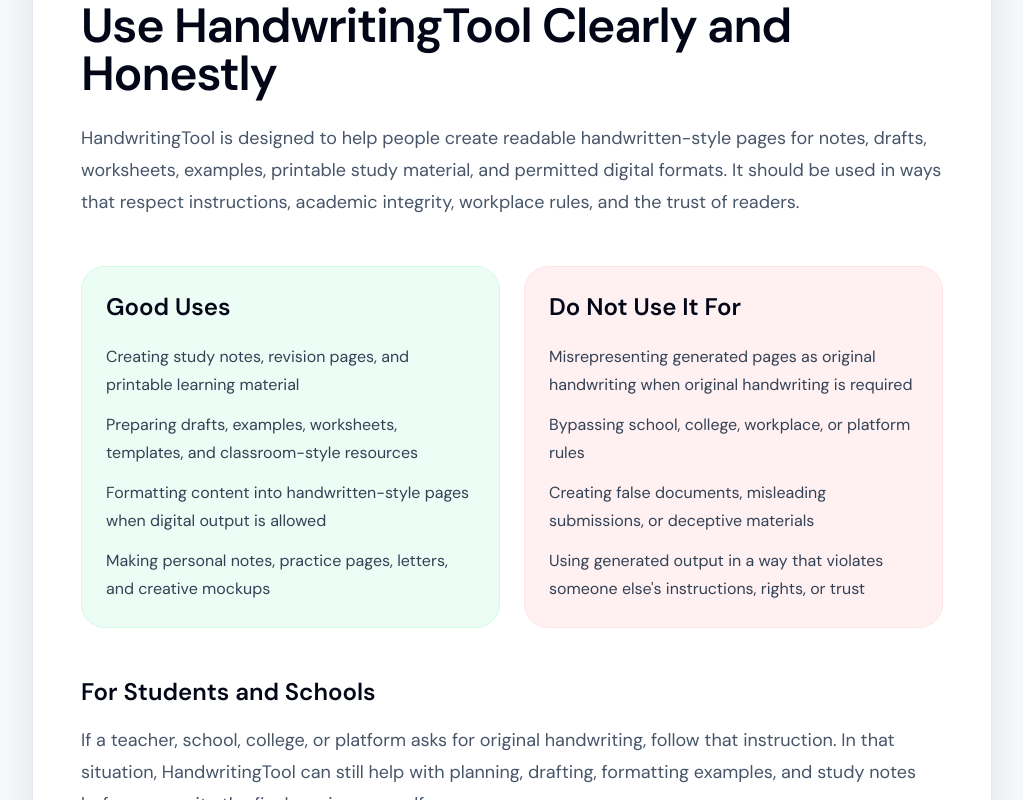
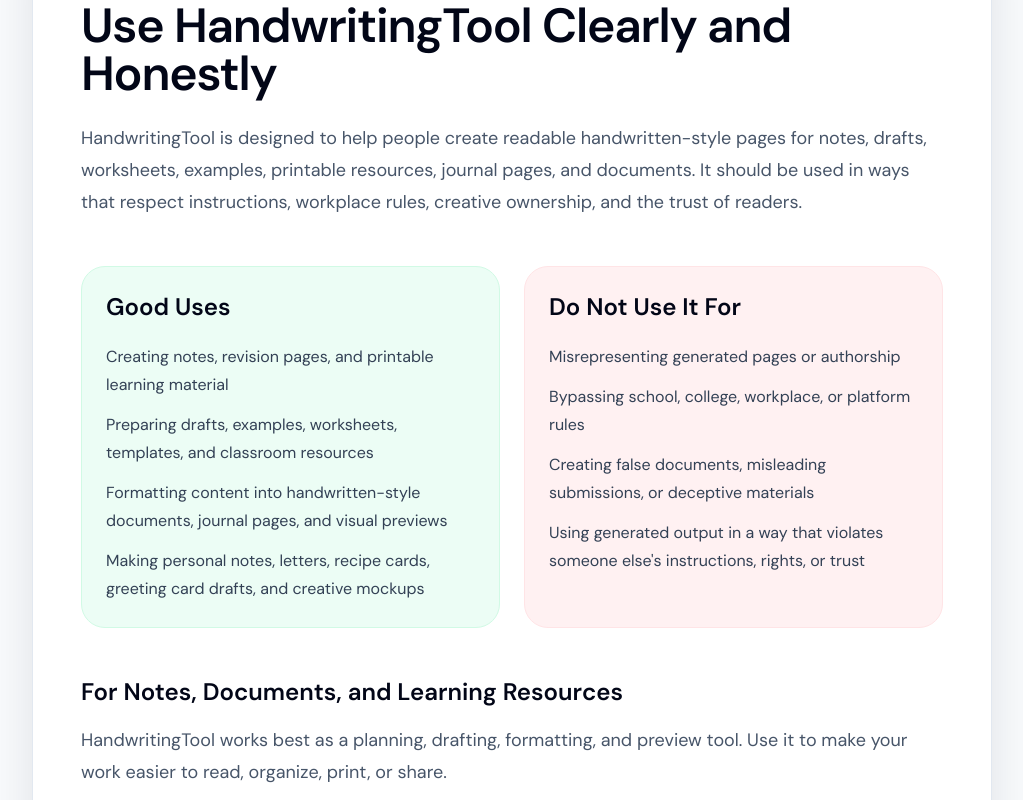
Before and after one commit to handwritingmaker-dotcom/handwriting-tool, a Next.js app: page /responsible-use in a window 1280 px wide. Shown: the part 240-1040 px from the top of the page, without its empty margins (128-1151 px from the left). Built offline with nearby package versions, Linux system fonts and the light colour scheme; a web font is replaced by a local one.

Commit message:
Improve trust and blog metadata

```diff
--- a/app/blog/page.tsx
+++ b/app/blog/page.tsx
@@ -57,7 +57,7 @@
           Guides for better notes, readable pages, and productive work
         </h1>
         <p className="mt-5 text-lg leading-8 text-slate-600">
-          Practical articles for students, teachers, and creators who want cleaner workflows and faster results.
+          Practical articles for writers, teachers, creators, and everyday users who want cleaner workflows and faster results.
         </p>
       </div>
 
--- a/app/layout.tsx
+++ b/app/layout.tsx
@@ -23,7 +23,7 @@
 export const metadata: Metadata = {
   title: "Handwriting Tool - Text to Handwriting Converter Free Online",
   description:
-    "Convert text to handwriting online for free. Create handwritten-style notes, drafts, worksheets, and permitted page formats as PDF, PNG, or JPG.",
+    "Convert text to handwriting online for free. Create handwritten-style notes, drafts, worksheets, journal pages, and documents as PDF, PNG, or JPG.",
   metadataBase: new URL("https://www.handwritingtool.com"),
   icons: {
     icon: "/favicon.png",
@@ -36,7 +36,7 @@
   openGraph: {
     title: "Handwriting Tool - Text to Handwriting Converter Free Online",
     description:
-      "Convert text to handwriting online for free. Create handwritten-style notes, drafts, worksheets, and permitted page formats as PDF, PNG, or JPG.",
+      "Convert text to handwriting online for free. Create handwritten-style notes, drafts, worksheets, journal pages, and documents as PDF, PNG, or JPG.",
     url: "/",
     siteName: "Handwriting Tool",
     type: "website",
@@ -46,7 +46,7 @@
     card: "summary_large_image",
     title: "Handwriting Tool - Text to Handwriting Converter Free Online",
     description:
-      "Convert text to handwriting online for free. Create handwritten-style notes, drafts, worksheets, and permitted page formats as PDF, PNG, or JPG.",
+      "Convert text to handwriting online for free. Create handwritten-style notes, drafts, worksheets, journal pages, and documents as PDF, PNG, or JPG.",
     images: [defaultSocialImage.url],
   },
 };
--- a/app/responsible-use/page.tsx
+++ b/app/responsible-use/page.tsx
@@ -3,14 +3,14 @@
 export const metadata = {
   title: "Responsible Use | HandwritingTool",
   description:
-    "Learn how to use HandwritingTool responsibly for notes, drafts, worksheets, examples, and permitted handwritten-style page formats.",
+    "Learn how to use HandwritingTool responsibly for notes, drafts, worksheets, examples, journal pages, documents, and creative projects.",
   alternates: {
     canonical: "/responsible-use",
   },
   openGraph: {
     title: "Responsible Use | HandwritingTool",
     description:
-      "Learn how to use HandwritingTool responsibly for notes, drafts, worksheets, examples, and permitted handwritten-style page formats.",
+      "Learn how to use HandwritingTool responsibly for notes, drafts, worksheets, examples, journal pages, documents, and creative projects.",
     url: "/responsible-use",
     type: "website",
     images: [defaultSocialImage],
@@ -19,20 +19,20 @@
     card: "summary_large_image",
     title: "Responsible Use | HandwritingTool",
     description:
-      "Learn how to use HandwritingTool responsibly for notes, drafts, worksheets, examples, and permitted handwritten-style page formats.",
+      "Learn how to use HandwritingTool responsibly for notes, drafts, worksheets, examples, journal pages, documents, and creative projects.",
     images: [defaultSocialImage.url],
   },
 };
 
-const allowedUses = [
-  "Creating study notes, revision pages, and printable learning material",
-  "Preparing drafts, examples, worksheets, templates, and classroom-style resources",
-  "Formatting content into handwritten-style pages when digital output is allowed",
-  "Making personal notes, practice pages, letters, and creative mockups",
+const recommendedUses = [
+  "Creating notes, revision pages, and printable learning material",
+  "Preparing drafts, examples, worksheets, templates, and classroom resources",
+  "Formatting content into handwritten-style documents, journal pages, and visual previews",
+  "Making personal notes, letters, recipe cards, greeting card drafts, and creative mockups",
 ];
 
 const avoidUses = [
-  "Misrepresenting generated pages as original handwriting when original handwriting is required",
+  "Misrepresenting generated pages or authorship",
   "Bypassing school, college, workplace, or platform rules",
   "Creating false documents, misleading submissions, or deceptive materials",
   "Using generated output in a way that violates someone else's instructions, rights, or trust",
@@ -48,15 +48,15 @@
         </h1>
         <p className="mt-6 text-lg leading-8 text-slate-600">
           HandwritingTool is designed to help people create readable handwritten-style pages for notes, drafts,
-          worksheets, examples, printable study material, and permitted digital formats. It should be used in ways that
-          respect instructions, academic integrity, workplace rules, and the trust of readers.
+          worksheets, examples, printable resources, journal pages, and documents. It should be used in ways that
+          respect instructions, workplace rules, creative ownership, and the trust of readers.
         </p>
 
         <section className="mt-12 grid gap-6 lg:grid-cols-2">
           <div className="rounded-3xl border border-emerald-100 bg-emerald-50 p-6">
             <h2 className="text-2xl font-semibold text-slate-950">Good Uses</h2>
             <ul className="mt-5 space-y-3 text-base leading-7 text-slate-700">
-              {allowedUses.map((item) => (
+              {recommendedUses.map((item) => (
                 <li key={item}>{item}</li>
               ))}
             </ul>
@@ -72,15 +72,13 @@
         </section>
 
         <section className="mt-12 space-y-4 text-lg leading-8 text-slate-600">
-          <h2 className="text-2xl font-semibold text-slate-950">For Students and Schools</h2>
+          <h2 className="text-2xl font-semibold text-slate-950">For Notes, Documents, and Learning Resources</h2>
           <p>
-            If a teacher, school, college, or platform asks for original handwriting, follow that instruction. In that
-            situation, HandwritingTool can still help with planning, drafting, formatting examples, and study notes
-            before you write the final version yourself.
+            HandwritingTool works best as a planning, drafting, formatting, and preview tool. Use it to make your work
+            easier to read, organize, print, or share.
           </p>
           <p>
-            If handwritten-style digital output is allowed, review the final page for readability, completeness, and
-            accuracy before printing or sharing it.
+            Review the final page for readability, completeness, and accuracy before printing or sharing it.
           </p>
         </section>
 
--- a/app/terms/page.tsx
+++ b/app/terms/page.tsx
@@ -27,15 +27,15 @@
 const sections = [
   {
     title: "Use of Service",
-    text: "HandwritingTool is provided for general, educational, and personal use. You agree not to use this tool for any illegal, harmful, or unethical purposes.",
+    text: "HandwritingTool is provided for general productivity, writing, teaching, design, journaling, and personal document workflows. You agree not to use this tool for any illegal, harmful, misleading, or unethical purpose.",
   },
   {
     title: "User Responsibility",
     text: "You are fully responsible for how you use the content generated by this tool. We do not take responsibility for misuse or inappropriate use of generated material.",
   },
   {
-    title: "Academic Integrity and Acceptable Use",
-    text: "HandwritingTool is intended for permitted digital formatting, study notes, drafts, worksheets, examples, and personal or educational productivity. You agree not to use the service to misrepresent work, bypass academic rules, deceive teachers or institutions, or violate any school, college, workplace, or legal policy.",
+    title: "Acceptable Use",
+    text: "HandwritingTool is intended for notes, drafts, worksheets, examples, documents, creative projects, and personal or professional productivity. You agree not to use the service to misrepresent your work, create deceptive materials, or violate any school, workplace, platform, or legal policy.",
   },
   {
     title: "Intellectual Property",
--- a/content/blogs/best-text-to-handwriting-tools-2026-comparison.mdx
+++ b/content/blogs/best-text-to-handwriting-tools-2026-comparison.mdx
@@ -119,7 +119,7 @@
 - Interface can feel feature-heavy for a quick one-page English output
 - Export workflow is more PDF-focused than broad image-export focused
 - Realism depends on script, font, spacing, and page choices
-- Some pages use academic examples, which may not match every professional workflow
+- Some pages use learning-resource examples, which may not match every professional workflow
 
 ### Best Use Case
 
```
Also changed, not shown: app/about/page.tsx (+15 -9 lines), app/blog/[slug]/page.tsx (+10 -9 lines).
